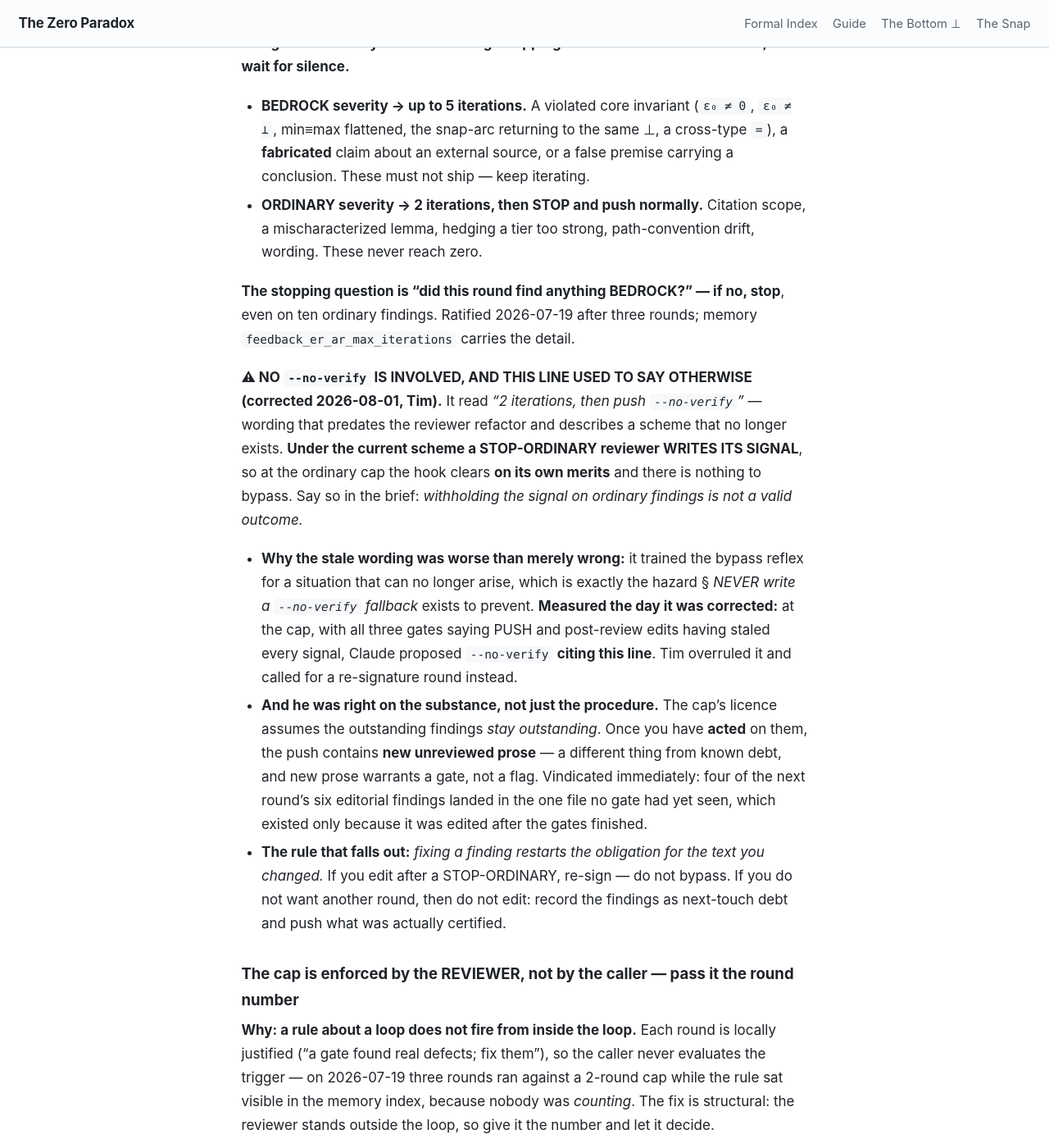
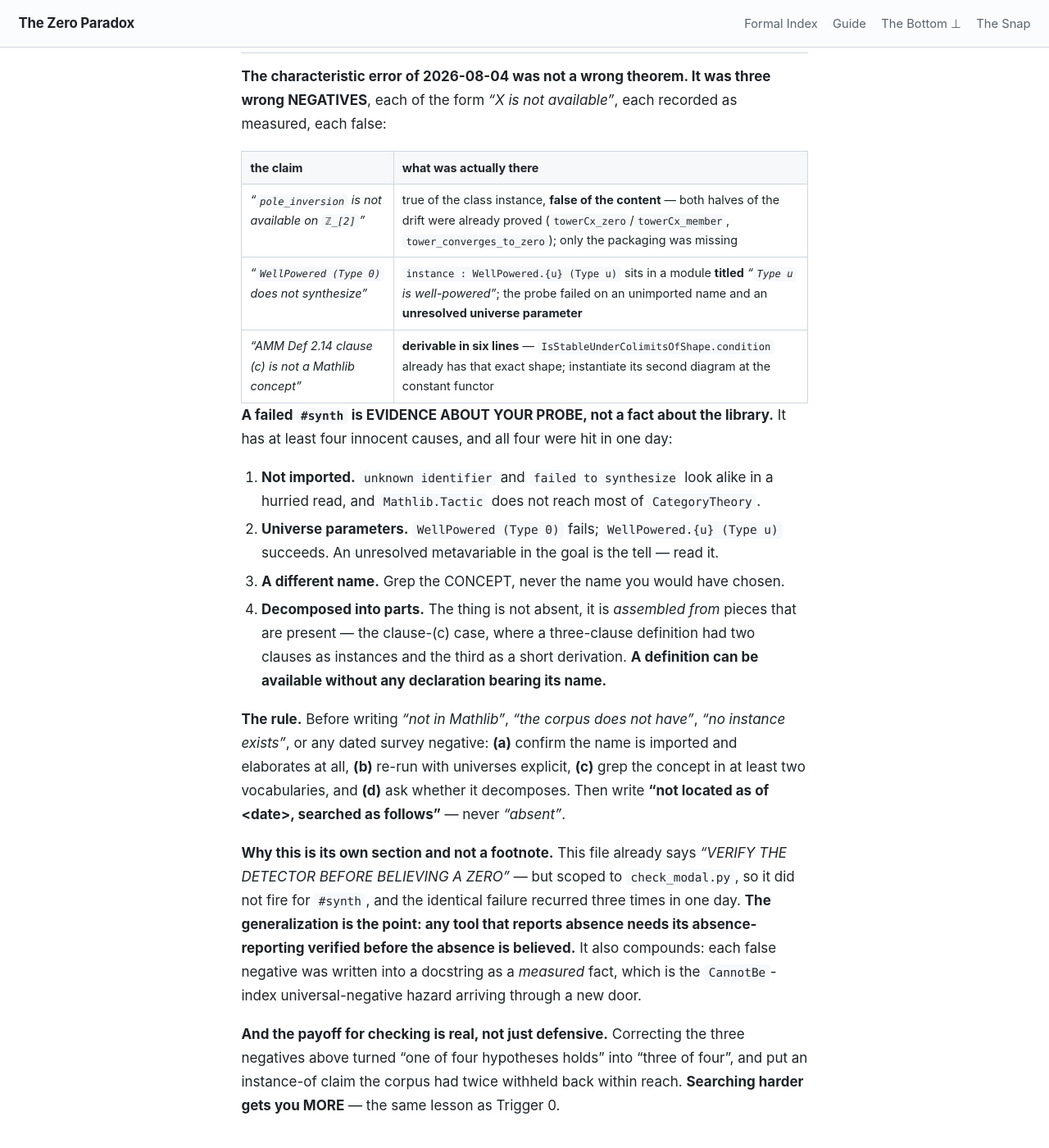
Before and after one commit to timbrigham/ZeroParadox, a Jekyll site: the page built from CLAUDE.md, in a window 1280 px wide and 1400 px high, scrolled down 23535 px. Shown: the whole window at 82% size. Built offline with Jekyll 4.4.1, drawn with Linux system fonts in a browser that asks for light colours; our own code applies the rules of GitHub Pages for plain Markdown files; some of the changed text lies outside the part shown.

Commit message:
Name the unverified-negative defect class: a failed synth is evidence about your probe

```diff
--- a/CLAUDE.md
+++ b/CLAUDE.md
@@ -501,6 +501,44 @@ published PDF on 2026-08-03 under the word *"Measured"* and was caught by the ga
 not "use `M` instead of `Cofix`" generically — it is *build without destructing*. Attributing the
 footprint to the **QPF quotient layer** is defensible and is the claim to keep; *"not from the
 M-type"* is false and must not be re-introduced.
+
+## "NOT IN THE LIBRARY" IS A CLAIM. Probe it before you believe it. Hard Rule.
+
+**The characteristic error of 2026-08-04 was not a wrong theorem. It was three wrong NEGATIVES**, each
+of the form *"X is not available"*, each recorded as measured, each false:
+
+| the claim | what was actually there |
+|---|---|
+| *"`pole_inversion` is not available on `ℤ_[2]`"* | true of the class instance, **false of the content** — both halves of the drift were already proved (`towerCx_zero`/`towerCx_member`, `tower_converges_to_zero`); only the packaging was missing |
+| *"`WellPowered (Type 0)` does not synthesize"* | `instance : WellPowered.{u} (Type u)` sits in a module **titled** *"`Type u` is well-powered"*; the probe failed on an unimported name and an **unresolved universe parameter** |
+| *"AMM Def 2.14 clause (c) is not a Mathlib concept"* | **derivable in six lines** — `IsStableUnderColimitsOfShape.condition` already has that exact shape; instantiate its second diagram at the constant functor |
+
+**A failed `#synth` is EVIDENCE ABOUT YOUR PROBE, not a fact about the library.** It has at least four
+innocent causes, and all four were hit in one day:
+1. **Not imported.** `unknown identifier` and `failed to synthesize` look alike in a hurried read, and
+   `Mathlib.Tactic` does not reach most of `CategoryTheory`.
+2. **Universe parameters.** `WellPowered (Type 0)` fails; `WellPowered.{u} (Type u)` succeeds. An
+   unresolved metavariable in the goal is the tell — read it.
+3. **A different name.** Grep the CONCEPT, never the name you would have chosen.
+4. **Decomposed into parts.** The thing is not absent, it is *assembled from* pieces that are present —
+   the clause-(c) case, where a three-clause definition had two clauses as instances and the third as a
+   short derivation. **A definition can be available without any declaration bearing its name.**
+
+**The rule.** Before writing *"not in Mathlib"*, *"the corpus does not have"*, *"no instance exists"*, or
+any dated survey negative: **(a)** confirm the name is imported and elaborates at all, **(b)** re-run
+with universes explicit, **(c)** grep the concept in at least two vocabularies, and **(d)** ask whether
+it decomposes. Then write **"not located as of &lt;date&gt;, searched as follows"** — never *"absent"*.
+
+**Why this is its own section and not a footnote.** This file already says
+*"VERIFY THE DETECTOR BEFORE BELIEVING A ZERO"* — but scoped to `check_modal.py`, so it did not fire for
+`#synth`, and the identical failure recurred three times in one day. **The generalization is the point:
+any tool that reports absence needs its absence-reporting verified before the absence is believed.**
+It also compounds: each false negative was written into a docstring as a *measured* fact, which is the
+`CannotBe`-index universal-negative hazard arriving through a new door.
+
+**And the payoff for checking is real, not just defensive.** Correcting the three negatives above turned
+"one of four hypotheses holds" into "three of four", and put an instance-of claim the corpus had twice
+withheld back within reach. **Searching harder gets you MORE** — the same lesson as Trigger 0.
 
 ## Review-Loop Cap — Severity-Tiered, Hard Rule
 
```
